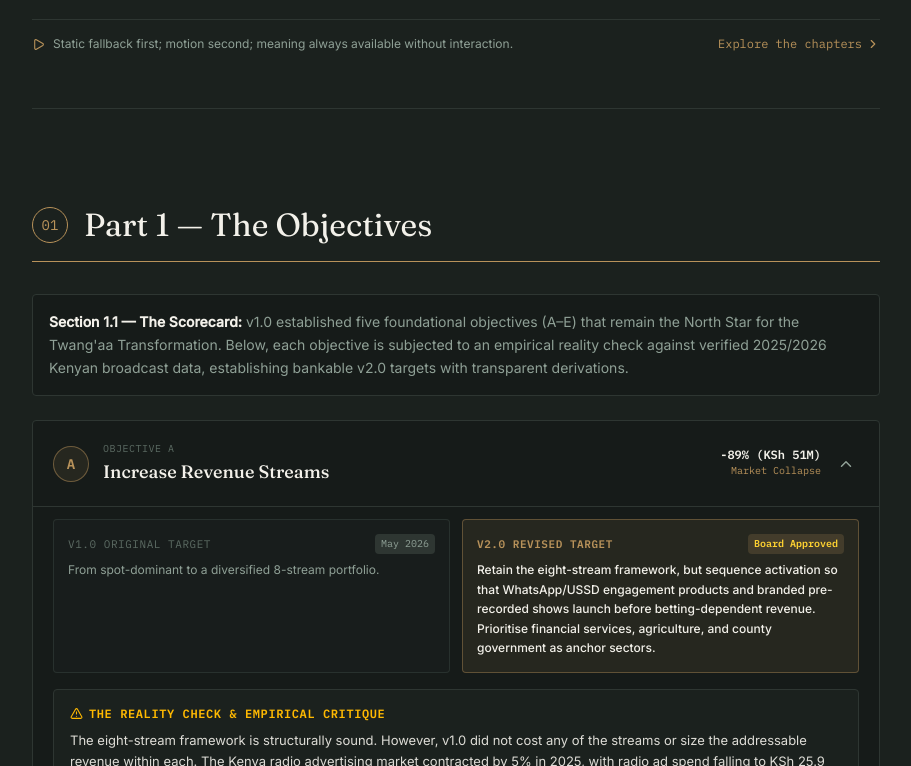
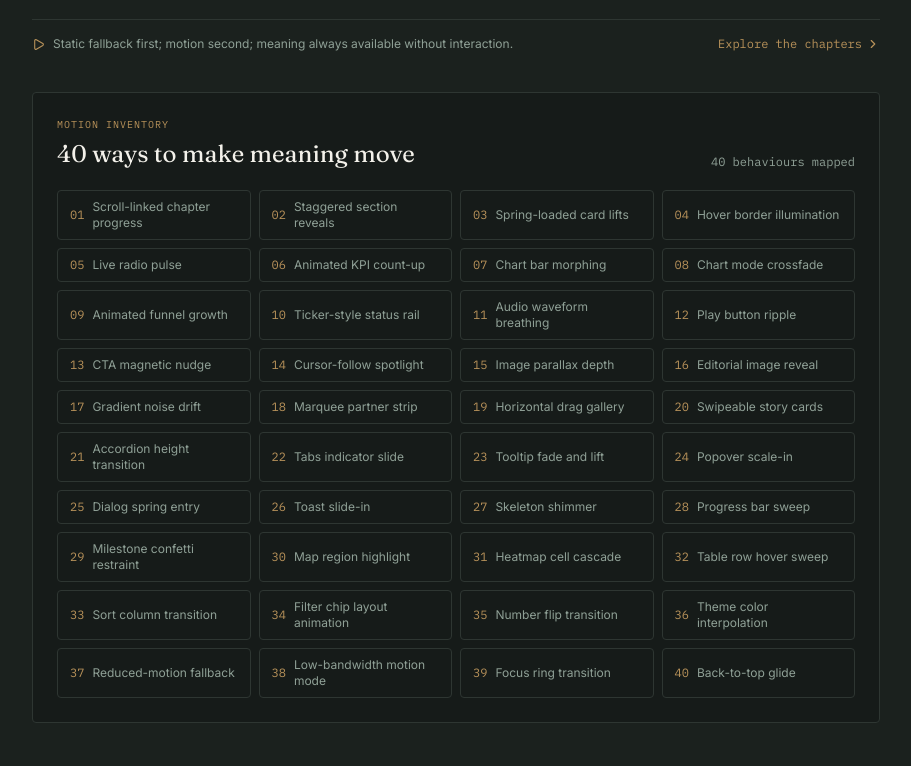
Before and after one commit to Muluvi/Nyota-FM, a React (Vite) app: page / in a window 1280 px wide. Shown: the part 2614-3380 px from the top of the page, without its empty margins (184-1095 px from the left). Built offline with nearby package versions, Linux system fonts and the light colour scheme.

Commit message:
Add motion feature inventory and animated visual systems

```diff
--- a/src/components/v2/VisualPlaybook.tsx
+++ b/src/components/v2/VisualPlaybook.tsx
@@ -1,4 +1,5 @@
 import React, { useMemo, useState } from 'react';
+import { AnimatePresence, motion, useReducedMotion } from 'motion/react';
 import {
   Activity,
   BarChart3,
@@ -31,6 +32,17 @@ const visualSystems = [
   { id: 'motion', label: 'Motion', icon: Waves, count: '8 behaviours', title: 'Signal without distracting', description: 'Animate only what changes: live radio status, revenue ramps, audience funnels and the next recommended action.', tags: ['Live pulse', 'Reveal', 'Scrubber', 'Reduced motion'] },
 ] as const;
 
+const motionFeatures = [
+  'Scroll-linked chapter progress', 'Staggered section reveals', 'Spring-loaded card lifts', 'Hover border illumination', 'Live radio pulse',
+  'Animated KPI count-up', 'Chart bar morphing', 'Chart mode crossfade', 'Animated funnel growth', 'Ticker-style status rail',
+  'Audio waveform breathing', 'Play button ripple', 'CTA magnetic nudge', 'Cursor-follow spotlight', 'Image parallax depth',
+  'Editorial image reveal', 'Gradient noise drift', 'Marquee partner strip', 'Horizontal drag gallery', 'Swipeable story cards',
+  'Accordion height transition', 'Tabs indicator slide', 'Tooltip fade and lift', 'Popover scale-in', 'Dialog spring entry',
+  'Toast slide-in', 'Skeleton shimmer', 'Progress bar sweep', 'Milestone confetti restraint', 'Map region highlight',
+  'Heatmap cell cascade', 'Table row hover sweep', 'Sort column transition', 'Filter chip layout animation', 'Number flip transition',
+  'Theme color interpolation', 'Reduced-motion fallback', 'Low-bandwidth motion mode', 'Focus ring transition', 'Back-to-top glide',
+] as const;
+
 const chartModes = {
   change: { label: 'Change over time', icon: Activity, values: [32, 38, 45, 54, 67, 79], labels: ['Q1', 'Q2', 'Q3', 'Q4', 'Q1', 'Q2'], note: 'Use a line or area when the board needs to see momentum.' },
   mix: { label: 'Revenue mix', icon: BarChart3, values: [58, 21, 12, 9], labels: ['Spot', 'Shows', 'Digital', 'Events'], note: 'Use a stacked bar when the question is “what is the portfolio made of?”' },
@@ -50,6 +62,8 @@ export function VisualPlaybook() {
   const activeSystem = visualSystems.find((system) => system.id === selected) ?? visualSystems[0];
   const chart = chartModes[chartMode];
   const ChartIcon = chart.icon;
+  const shouldReduceMotion = useReducedMotion();
+  const motionTransition = shouldReduceMotion ? { duration: 0 } : { type: 'spring' as const, stiffness: 280, damping: 22 };
 
   return (
     <section id="visual-system" className="py-14 border-b border-hairline">
@@ -85,12 +99,12 @@ export function VisualPlaybook() {
               const Icon = system.icon;
               const isSelected = selected === system.id;
               return (
-                <button key={system.id} type="button" onClick={() => setSelected(system.id)} className={`text-left p-4 rounded border transition-all ${isSelected ? 'border-brass bg-brass/10 -translate-y-0.5' : 'border-hairline bg-ink-2 hover:border-sage-dim'}`}>
+                <motion.button key={system.id} type="button" onClick={() => setSelected(system.id)} whileHover={shouldReduceMotion ? undefined : { y: -4 }} whileTap={shouldReduceMotion ? undefined : { scale: 0.98 }} transition={motionTransition} className={`text-left p-4 rounded border transition-colors ${isSelected ? 'border-brass bg-brass/10' : 'border-hairline bg-ink-2 hover:border-sage-dim'}`}>
                   <div className="flex items-center justify-between mb-4"><Icon size={18} className={isSelected ? 'text-brass' : 'text-sage'} /><span className="text-[10px] font-mono text-sage-dim">{system.count}</span></div>
                   <div className="font-display text-lg text-paper mb-1">{system.label}</div>
                   <div className="text-xs text-sage leading-relaxed">{system.title}</div>
-                </button>
-              );
+                  </motion.button>
+                );
             })}
           </div>
 
@@ -106,7 +120,7 @@ export function VisualPlaybook() {
               <div className="flex items-center justify-between mb-5"><div><div className="text-[10px] text-brass font-mono uppercase tracking-widest mb-1">Interactive chart chooser</div><h3 className="font-display text-2xl text-paper">Match visual to question</h3></div><ChartIcon size={18} className="text-brass" /></div>
               <div className="flex gap-2 mb-5">{(Object.keys(chartModes) as Array<keyof typeof chartModes>).map((mode) => <button key={mode} type="button" onClick={() => setChartMode(mode)} className={`flex-1 py-2 px-2 rounded border text-[10px] font-mono ${chartMode === mode ? 'bg-brass/15 border-brass text-brass' : 'border-hairline text-sage hover:border-sage-dim'}`}>{chartModes[mode].label}</button>)}</div>
               <div className="h-36 flex items-end gap-2 border-b border-hairline pb-2" aria-label={`${chart.label} preview`}>
-                {chart.values.map((value, index) => <div key={chart.labels[index]} className="flex-1 h-full flex flex-col justify-end gap-2"><div className="bg-brass/80 hover:bg-brass rounded-t transition-all" style={{ height: `${value}%` }} title={`${chart.labels[index]}: ${value}%`} /><span className="text-[10px] font-mono text-sage-dim text-center">{chart.labels[index]}</span></div>)}
+                {chart.values.map((value, index) => <div key={chart.labels[index]} className="flex-1 h-full flex flex-col justify-end gap-2"><motion.div initial={shouldReduceMotion ? false : { height: 0 }} animate={{ height: `${value}%` }} transition={{ ...motionTransition, delay: index * 0.04 }} className="bg-brass/80 hover:bg-brass rounded-t" title={`${chart.labels[index]}: ${value}%`} /><span className="text-[10px] font-mono text-sage-dim text-center">{chart.labels[index]}</span></div>)}
               </div>
               <p className="text-xs text-sage mt-4 flex items-start gap-2"><MousePointer2 size={14} className="text-brass mt-0.5 shrink-0" /> {chart.note}</p>
             </div>
@@ -118,6 +132,16 @@ export function VisualPlaybook() {
         </div>
 
         <div className="mt-5 flex flex-wrap items-center justify-between gap-3 border-t border-hairline pt-4 text-xs text-sage"><div className="flex items-center gap-2"><Play size={13} className="text-brass" /> Static fallback first; motion second; meaning always available without interaction.</div><div className="flex items-center gap-1 text-brass font-mono">Explore the chapters <ChevronRight size={14} /></div></div>
+
+        <div className="mt-10 border border-hairline rounded bg-ink-2 p-5 sm:p-6">
+          <div className="flex flex-wrap items-end justify-between gap-3 mb-5">
+            <div><div className="text-[10px] text-brass font-mono uppercase tracking-widest mb-1">Motion inventory</div><h3 className="font-display text-2xl text-paper">40 ways to make meaning move</h3></div>
+            <div className="text-xs font-mono text-sage">{lowBandwidth ? '8 essential behaviours active' : '40 behaviours mapped'}</div>
+          </div>
+          <div className="grid grid-cols-1 sm:grid-cols-2 lg:grid-cols-4 gap-2">
+            {motionFeatures.map((feature, index) => <motion.div key={feature} initial={shouldReduceMotion ? false : { opacity: 0, y: 8 }} whileInView={{ opacity: 1, y: 0 }} viewport={{ once: true, amount: 0.4 }} transition={{ duration: shouldReduceMotion ? 0 : 0.3, delay: shouldReduceMotion || lowBandwidth ? 0 : index * 0.018 }} className="flex items-center gap-2 rounded border border-hairline px-3 py-2 text-xs text-sage"><span className="text-brass font-mono">{String(index + 1).padStart(2, '0')}</span><span>{feature}</span></motion.div>)}
+          </div>
+        </div>
       </Reveal>
     </section>
   );
```
